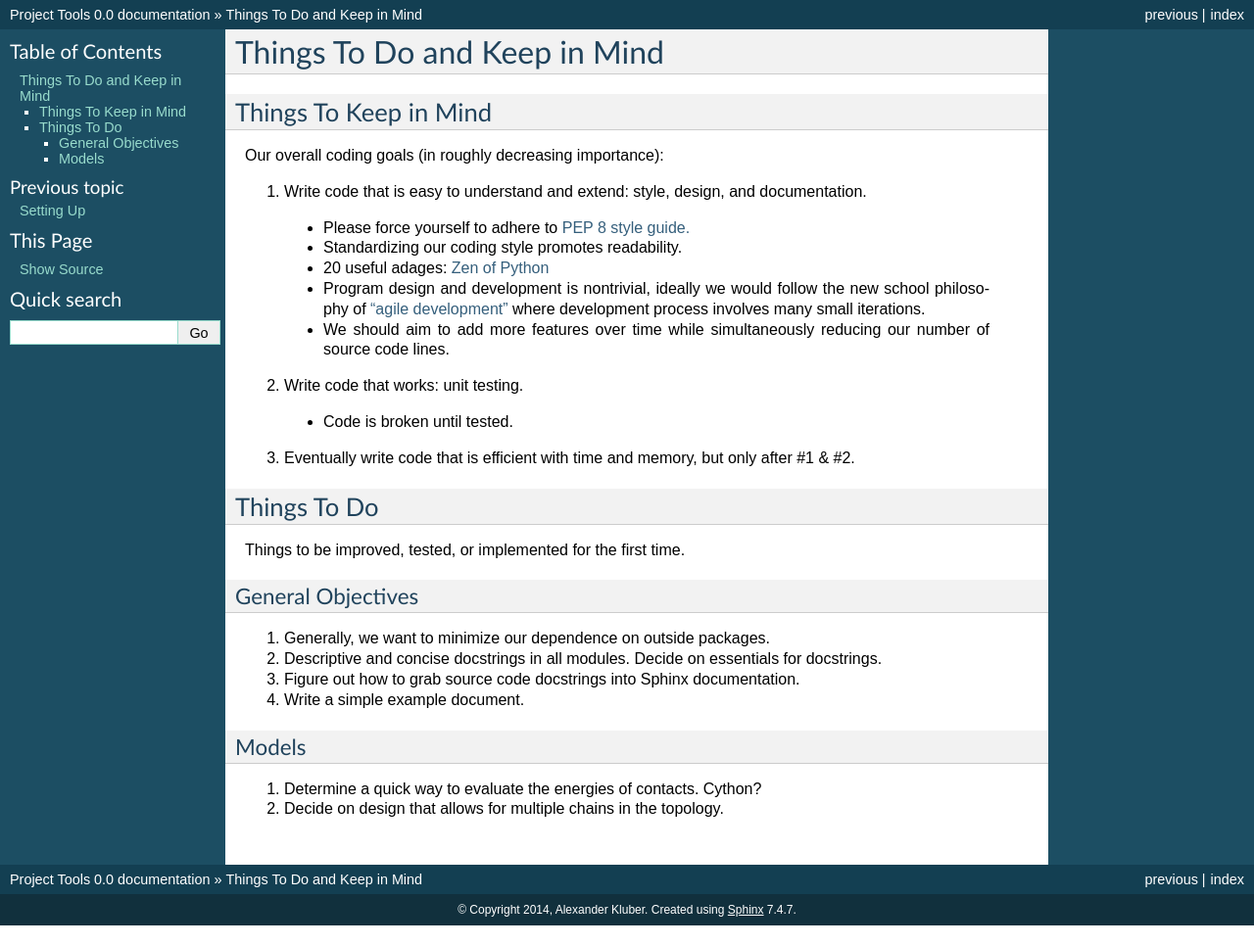
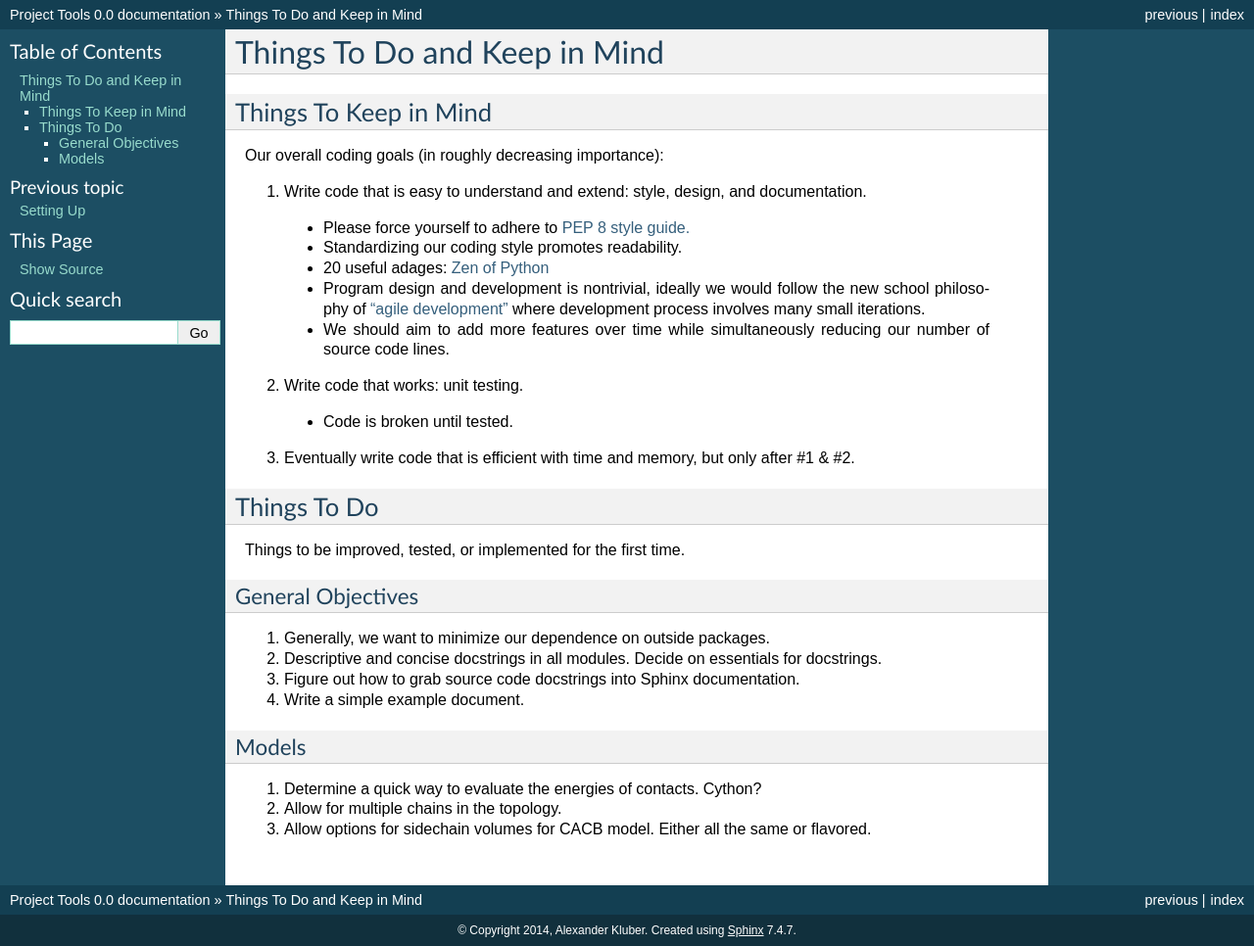
Before and after one commit to ajkluber/model_builder, a Sphinx documentation site: the page built from docs/things_to_do.rst, in a window 1280 px wide. Shown: the whole page at 98% size. Built offline with Sphinx 7.4.7, drawn with Linux system fonts in a browser that asks for light colours; before the commit the page ends 945 px from its top, so only the background shows below that.

Commit message:
Things to do

```diff
--- a/docs/things_to_do.rst
+++ b/docs/things_to_do.rst
@@ -43,4 +43,6 @@ Models
 
 1. Determine a quick way to evaluate the energies of contacts. Cython?
 
-2. Decide on design that allows for multiple chains in the topology.
+2. Allow for multiple chains in the topology.
+
+3. Allow options for sidechain volumes for CACB model. Either all the same or flavored.
```
Also changed, not shown: inputs.py (+4 -4 lines).
